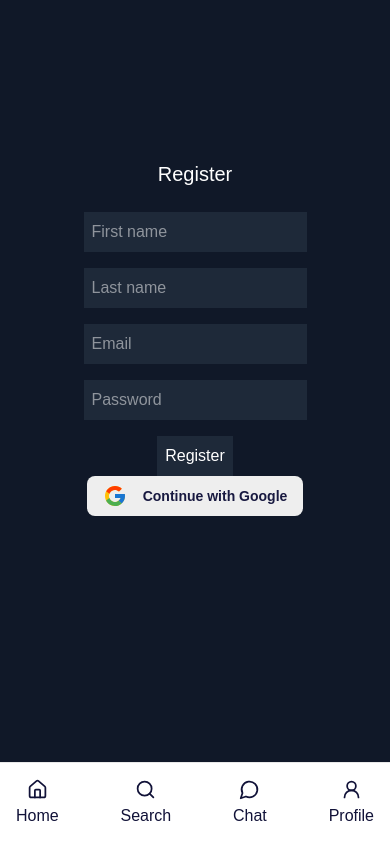
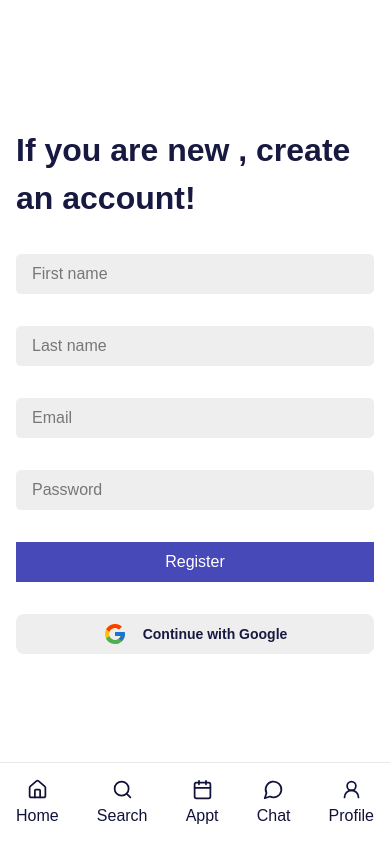
Before and after one commit to akrambgh1/dentist-v3, a React (Vite) app: page /register in a window 390 px wide. Built offline with nearby package versions, Linux system fonts and the light colour scheme; a web font is replaced by a local one.

Commit message:
small fixes

```diff
--- a/src/components/home.jsx
+++ b/src/components/home.jsx
@@ -19,10 +19,10 @@ export default function Home() {
 
         <section className="w-full h-auto">
           <div className="h-auto w-full p-4 flex-col flex items-center justify-center gap-[1.5rem]">
-            <h1 className="text-[#181940] text-[1.75rem] font-bold">
+            <h1 className="text-[#181940] text-[1.75rem] font-bold text-center">
               Connecting Patients with Top Dentists Effortlessly !
             </h1>
-            <h2 className="text-[#7d7d7d]">
+            <h2 className="text-[#7d7d7d] text-center">
               Find the right dentist, book appointments, and explore
               professional profiles—all in one place.
             </h2>
@@ -53,7 +53,7 @@ export default function Home() {
 
           <div className="flex flex-col gap-[1rem] mt-[1rem]">
             <h1 className="text-[1.15rem] font-[500] p-4 text-[#181940]">
-              1- For Dentists
+              2- For Dentists
             </h1>
             <Card
               icon={Check }
--- a/src/components/navbar.jsx
+++ b/src/components/navbar.jsx
@@ -1,5 +1,5 @@
 
-import { House, UserRound, Search, MessageCircle } from "lucide-react";
+import { House, UserRound, Search, MessageCircle, Calendar } from "lucide-react";
 
 import { Link } from "react-router-dom";
 export default function Nav() {
@@ -30,6 +30,11 @@ export default function Nav() {
         </div>
 
         <div className="flex flex-col gap-[.25rem]  items-center justify-center">
+          <Calendar stroke="#111238" size={21} />
+          <h1 className="text-[#111238] font-[500]">Appt</h1>
+        </div>
+
+        <div className="flex flex-col gap-[.25rem]  items-center justify-center">
           <MessageCircle stroke="#111238" size={21}/>
           <h1 className="text-[#111238] font-[500]">Chat</h1>
         </div>
--- a/src/components/profile-page.jsx
+++ b/src/components/profile-page.jsx
@@ -113,7 +113,7 @@ export default function Profile() {
             </div>
 
             {/* Tabs Content */}
-            <div className="max-md:h-[60vh] w-full py-8 px-8 max-md:p-4">
+            <div className="max-md:h-auto w-full py-8 px-8 max-md:p-4">
               {activeTab === "tab1" && (
                 <div className="grid grid-cols-2 gap-8 h-auto max-md:flex max-md:flex-col">
                   <div className="flex flex-col gap-2">
--- a/src/components/register-page.jsx
+++ b/src/components/register-page.jsx
@@ -1,4 +1,4 @@
-import React, { useState } from "react";
+import { useState } from "react";
 import Nav from "./navbar";
 import { createUserWithEmailAndPassword } from "firebase/auth";
 import { toast } from "react-toastify";
@@ -11,7 +11,7 @@ export default function Register() {
   const [email, setEmail] = useState("");
   const [password, setPassword] = useState("");
   const [fname, setFname] = useState("");
- const [lname, setLname] = useState("");
+  const [lname, setLname] = useState("");
   const navigate = useNavigate();
 
   const handleRegister = async (e) => {
@@ -23,42 +23,39 @@ export default function Register() {
         await setDoc(doc(db, "users", user.uid), {
           email: user.email,
           Lastname: lname,
-          Firstname: fname,
-
+          Firstname: fname
         });
-
       }
-      toast.success("user registered successfully",{position:"top-center",});
+      toast.success("user registered successfully", { position: "top-center" });
       setTimeout(() => {
         navigate("/Profile");
       }, 1000);
-
     } catch (error) {
-      toast.error(error.message,{position:"top-center",});
+      toast.error(error.message, { position: "top-center" });
     }
-
   };
-
-
 
   return (
     <>
-      <section className="w-screen h-screen bg-gray-900">
+      <section className="w-screen h-[100dvh]">
         <Nav />
-        <div className="flex flex-col items-center justify-center h-[80%]">
-          <h1 className="text-white text-xl text-gray-500 mb-6">Register</h1>
-          <form onSubmit={handleRegister} className="flex flex-col items-center ">
+        <div className="flex flex-col items-center justify-center h-full">
+          <form
+            onSubmit={handleRegister}
+            className="w-[80%] h-full flex flex-col justify-center mb-[4rem] gap-[2rem] p-4 max-[450px]:w-full md:w-[70%] lg:w-[60%] lg:p-8 xl:w-[30%]"
+          >
+            <h1 className="font-bold text-[2rem] text-[#181940]">If you are new , create an account!</h1>
             <input
               type="text"
               placeholder="First name"
-              className="bg-gray-800 text-white p-2 mb-4"
+              className="w-full bg-[#eee] px-4 py-2 rounded-[5px] outline-none"
               value={fname}
               onChange={(e) => setFname(e.target.value)}
             />
             <input
               type="text"
               placeholder="Last name"
-              className="bg-gray-800 text-white p-2 mb-4"
+              className="w-full bg-[#eee] px-4 py-2 rounded-[5px] outline-none"
               value={lname}
               onChange={(e) => setLname(e.target.value)}
             />
@@ -66,23 +63,22 @@ export default function Register() {
             <input
               type="email"
               placeholder="Email"
-              className="bg-gray-800 text-white p-2 mb-4"
+              className="w-full bg-[#eee] px-4 py-2 rounded-[5px] outline-none"
               value={email}
               onChange={(e) => setEmail(e.target.value)}
             />
             <input
               type="password"
               placeholder="Password"
-              className="bg-gray-800 text-white p-2 mb-4"
+              className="w-full bg-[#eee] px-4 py-2 rounded-[5px] outline-none"
               value={password}
               onChange={(e) => setPassword(e.target.value)}
             />
-            <button  className="bg-gray-800 text-white p-2 cursor-pointer">
+            <button className="bg-[#4749b9] text-white p-2 cursor-pointer">
               Register
             </button>
-
+            <GoogleButton />
           </form>
-          <GoogleButton />
         </div>
       </section>
     </>
```
